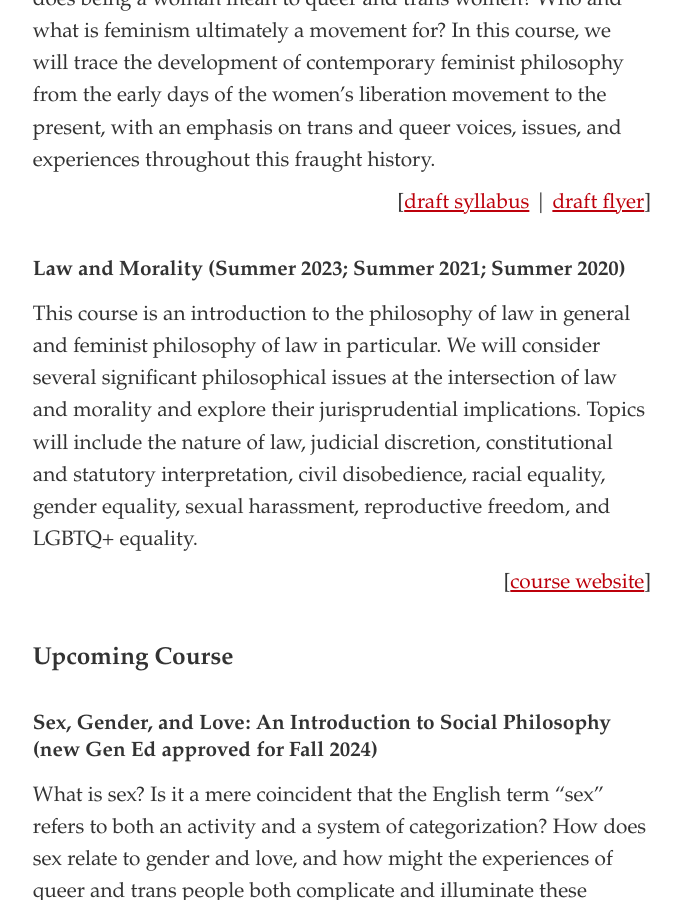
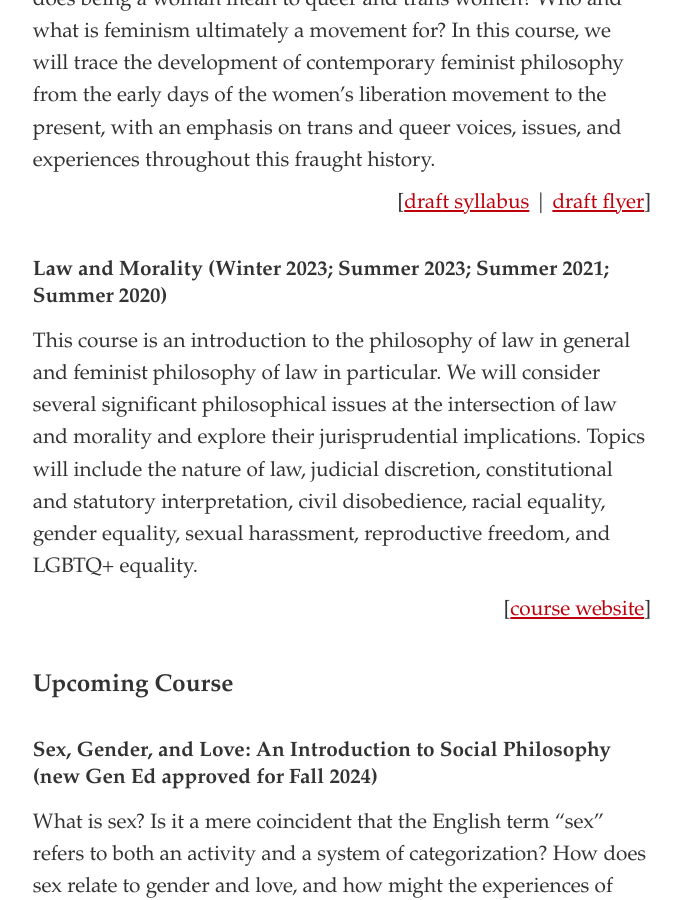
Before and after one commit to dingherself/dingherself.github.io, a Jekyll site: the page built from teaching.md, in a window 1280 px wide and 900 px high, scrolled down 895 px. Shown: the whole window, without its empty margins (298-979 px from the left). Built offline with Jekyll 4.4.1, drawn with Linux system fonts in a browser that asks for light colours; some web fonts are replaced.

Commit message:
add winter 2023

```diff
--- a/teaching.md
+++ b/teaching.md
@@ -26,7 +26,7 @@ What is the nature of patriarchy, and what would it take to smash it? Can there
     [<a href="/teaching/syllabus/ding-330-syllabus-spring-2024-draft.pdf">draft syllabus</a> | <a href="/teaching/syllabus/ding-330-flyer-spring-2024.pdf">draft flyer</a>]
 </p>
 
-### Law and Morality (Summer 2023; Summer 2021; Summer 2020)
+### Law and Morality (Winter 2023; Summer 2023; Summer 2021; Summer 2020)
 
 This course is an introduction to the philosophy of law in general and feminist philosophy of law in particular. We will consider several significant philosophical issues at the intersection of law and morality and explore their jurisprudential implications. Topics will include the nature of law, judicial discretion, constitutional and statutory interpretation, civil disobedience, racial equality, gender equality, sexual harassment, reproductive freedom, and LGBTQ+ equality.
 
```
